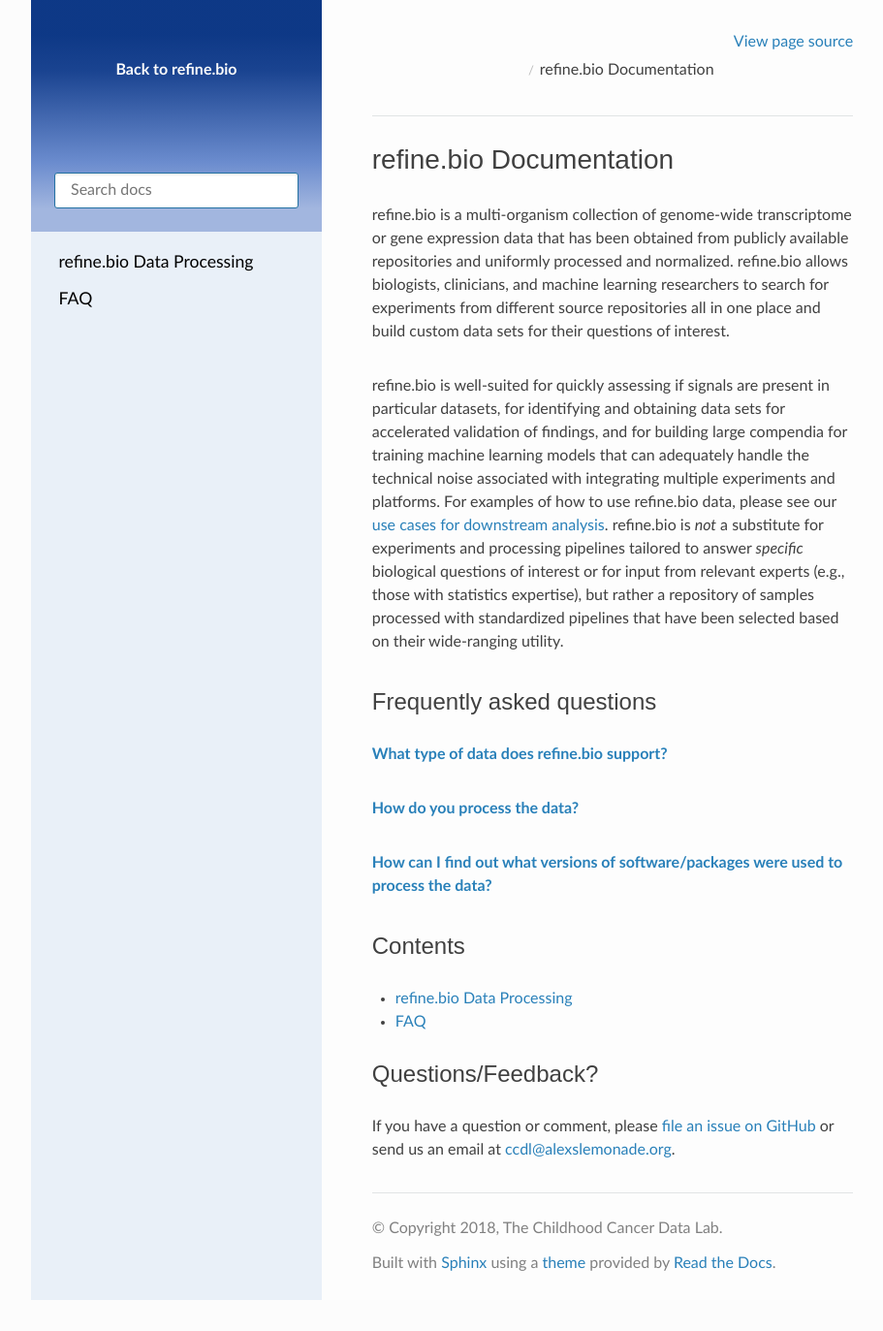
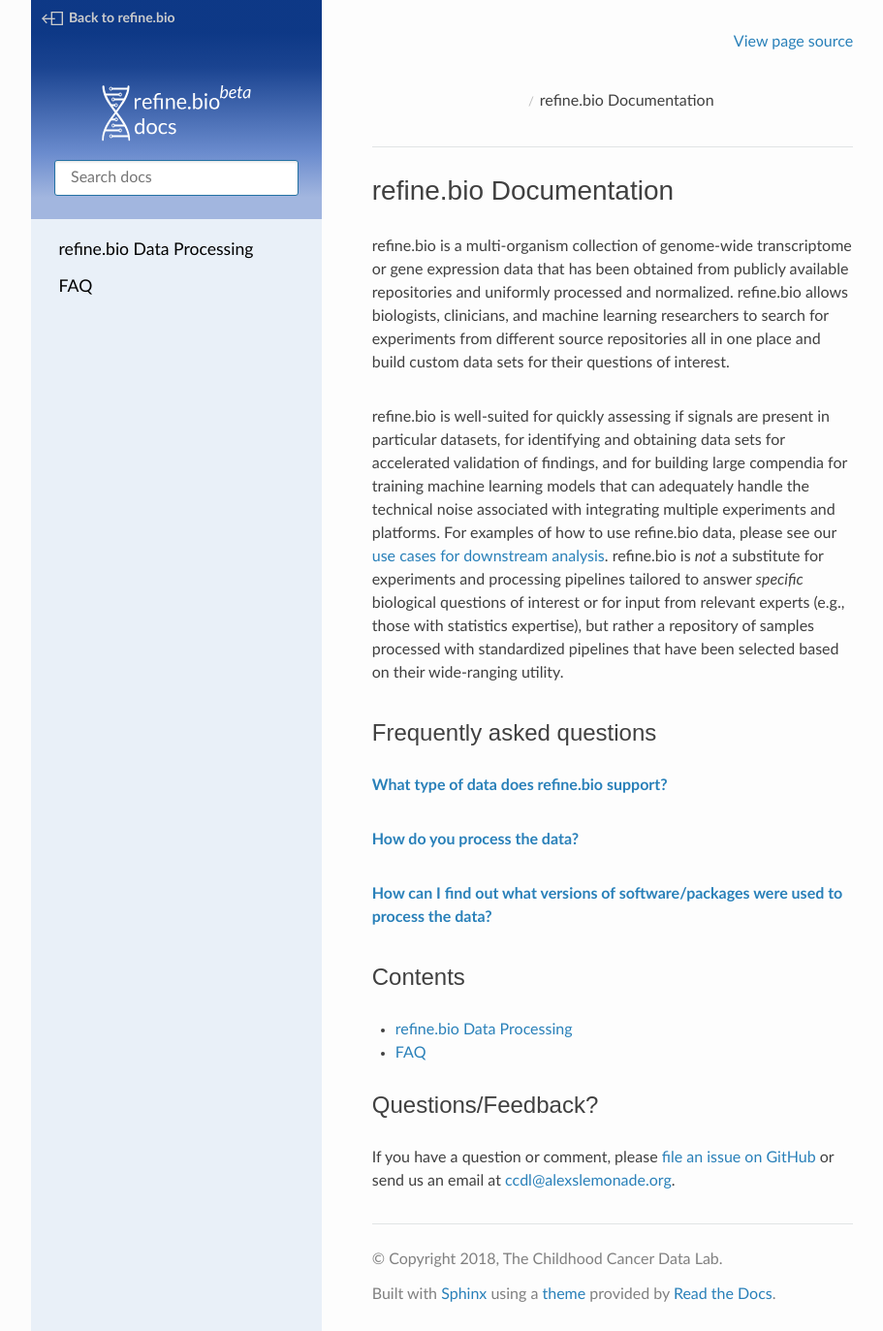
Before and after one commit to AlexsLemonade/refinebio-docs, a Sphinx documentation site: the page built from docs/index.md, in a window 1280 px wide. Shown: the whole page at 97% size, without its empty margins (158-1069 px from the left). Built offline with Sphinx 7.4.7 and the Read the Docs theme 2.0.0, drawn with Linux system fonts in a browser that asks for light colours; before the commit the page ends 1341 px from its top, so only the background shows below that.

Commit message:
add exit icon to back to refinebio button

```diff
--- a/docs/_static/styles.css
+++ b/docs/_static/styles.css
@@ -5,12 +5,17 @@
 body {
   line-height: 1.5;
 }
-.wy-nav-content{
- background: #fdfdfd;
+.wy-nav-content {
+  background: #fdfdfd;
 }
 
-h1, h2, h3, h4, h5, h6 {
-  font-family: "Rubik",sans-serif;
+h1,
+h2,
+h3,
+h4,
+h5,
+h6 {
+  font-family: 'Rubik', sans-serif;
   font-weight: 400;
   margin-bottom: 8px;
 }
@@ -23,8 +28,16 @@
 }
 
 .wy-side-nav-search {
-  background-image: linear-gradient(179.93deg, rgba(12, 52, 131, 0.94) 15%, rgba(25, 64, 142, 0.95) 30.45%, rgb(107, 140, 206) 70.03%, rgb(162, 182, 223) 90.1%, rgb(162, 182, 223));
+  background-image: linear-gradient(
+    179.93deg,
+    rgba(12, 52, 131, 0.94) 15%,
+    rgba(25, 64, 142, 0.95) 30.45%,
+    rgb(107, 140, 206) 70.03%,
+    rgb(162, 182, 223) 90.1%,
+    rgb(162, 182, 223)
+  );
   padding: 56px 24px 24px 24px;
+  position: relative;
 }
 
 .icon-home {
@@ -34,22 +47,40 @@
   background-repeat: no-repeat;
   filter: brightness(0) invert(1);
   color: transparent !important;
+  margin-top: 32px;
 }
-.wy-side-nav-search>a.icon, .wy-side-nav-search>a.icon:hover, .wy-side-nav-search .wy-dropdown>a.icon:hover{
+
+.wy-side-nav-search a:not(.wy-side-nav-search__back) {
   background: transparent;
   width: 154px;
   height: 59px;
   padding: 32px;
-  background-image: url("/en/latest/_static/logo-docs.svg");
+  background-image: url('/_static/logo-docs.svg');
   background-repeat: no-repeat;
   filter: brightness(0) invert(1);
-  color: transparent !important;
+  color: transparent;
 }
 
-.wy-side-nav-search input[type=text] {
+.wy-side-nav-search input[type='text'] {
   border-radius: 3px;
   padding: 8px 16px;
   font-size: 100%;
+}
+
+.wy-side-nav-search__back,
+.wy-side-nav-search__back:hover {
+  position: absolute;
+  top: 5px;
+  left: 5px;
+  font-size: 14px !important;
+  background-image: url('/_static/icon-exit.svg') !important;
+  background-position: 6px center !important;
+  padding-left: 24px;
+
+  background-repeat: no-repeat !important;
+  padding-left: 34px !important;
+  color: #ccc !important;
+  background-size: 22px !important;
 }
 
 .wy-nav-side {
@@ -68,15 +99,16 @@
 }
 
 .btn-neutral:hover {
-  background-color: #386DB0 !important;
+  background-color: #386db0 !important;
   color: #fdfdfd !important;
-  border-color: #386DB0;
+  border-color: #386db0;
 }
 
-.btn-neutral, .btn-neutral:visited {
+.btn-neutral,
+.btn-neutral:visited {
   background-color: #fdfdfd !important;
-  color: #386DB0 !important;
-  border-color: #386DB0;
+  color: #386db0 !important;
+  border-color: #386db0;
 }
 
 .wy-menu-vertical a {
@@ -88,29 +120,39 @@
   background-color: #d4e1f1;
 }
 
-.wy-menu-vertical li.on a, .wy-menu-vertical li.current>a {
+.wy-menu-vertical li.on a,
+.wy-menu-vertical li.current > a {
   font-weight: black;
 }
 
-.wy-menu-vertical li.toctree-l1.current>a, .wy-menu-vertical li.toctree-l2.current>a,.wy-menu-vertical li.toctree-l3.current>a {
+.wy-menu-vertical li.toctree-l1.current > a,
+.wy-menu-vertical li.toctree-l2.current > a,
+.wy-menu-vertical li.toctree-l3.current > a {
   background: #fdfdfd;
 }
 
-.wy-menu-vertical li.toctree-l2.current li.toctree-l3>a, .wy-menu-vertical li.toctree-l3.current li.toctree-l4>a {
+.wy-menu-vertical li.toctree-l2.current li.toctree-l3 > a,
+.wy-menu-vertical li.toctree-l3.current li.toctree-l4 > a {
   background: #fdfdfd;
 }
 
-
-.wy-menu-vertical li.toctree-l1>a, .wy-menu-vertical li.toctree-l2>a,.wy-menu-vertical li.toctree-l3>a,li.toctree-4>a {
+.wy-menu-vertical li.toctree-l1 > a,
+.wy-menu-vertical li.toctree-l2 > a,
+.wy-menu-vertical li.toctree-l3 > a,
+li.toctree-4 > a {
   background: #e9f0f8;
 }
 
-.wy-menu-vertical li.toctree-l1>a:hover, .wy-menu-vertical li.toctree-l2>a:hover,.wy-menu-vertical li.toctree-l3>a:hover,.wy-menu-vertical li.toctree-l4>a:hover {
+.wy-menu-vertical li.toctree-l1 > a:hover,
+.wy-menu-vertical li.toctree-l2 > a:hover,
+.wy-menu-vertical li.toctree-l3 > a:hover,
+.wy-menu-vertical li.toctree-l4 > a:hover {
   background: #d4e1f1;
 }
 
-.wy-table-responsive table td,.wy-table-responsive table th {
-    white-space: normal;
+.wy-table-responsive table td,
+.wy-table-responsive table th {
+  white-space: normal;
 }
 
 @media (min-width: 950px) {
@@ -119,7 +161,6 @@
     width: 900px;
     margin-left: auto;
     margin-right: auto;
-
   }
 
   .wy-nav-side {
--- a/docs/_templates/layout.html
+++ b/docs/_templates/layout.html
@@ -19,7 +19,7 @@
 {% endblock %}
 
 {% block sidebartitle %}
-  <a href="https://www.refine.bio/">Back to refine.bio</a>
+  <a href="https://www.refine.bio/" class="wy-side-nav-search__back">Back to refine.bio</a>
   {{ super() }}
 {% endblock %}
 
```
Also changed, not shown: docs/_static/icon-exit.svg (added).
